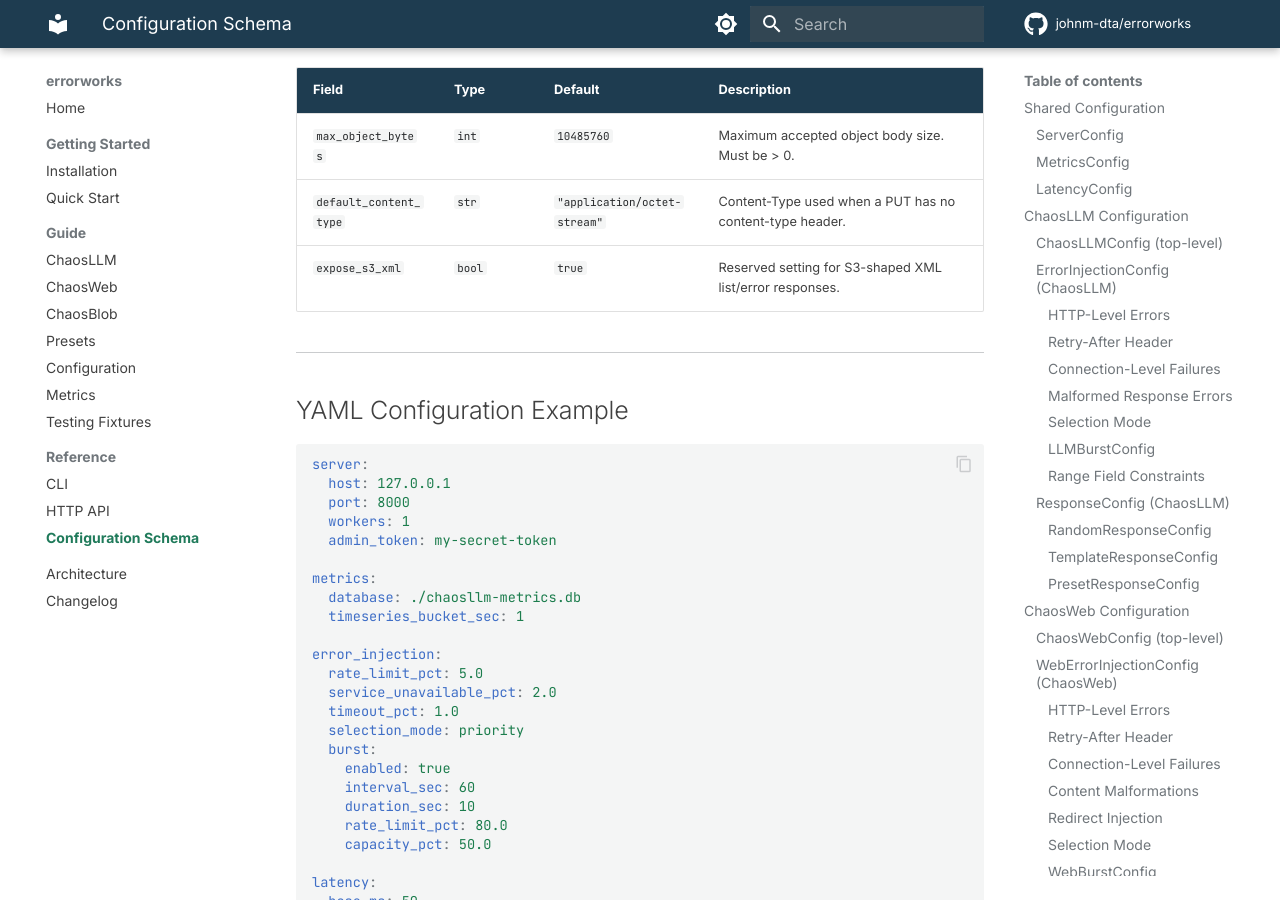
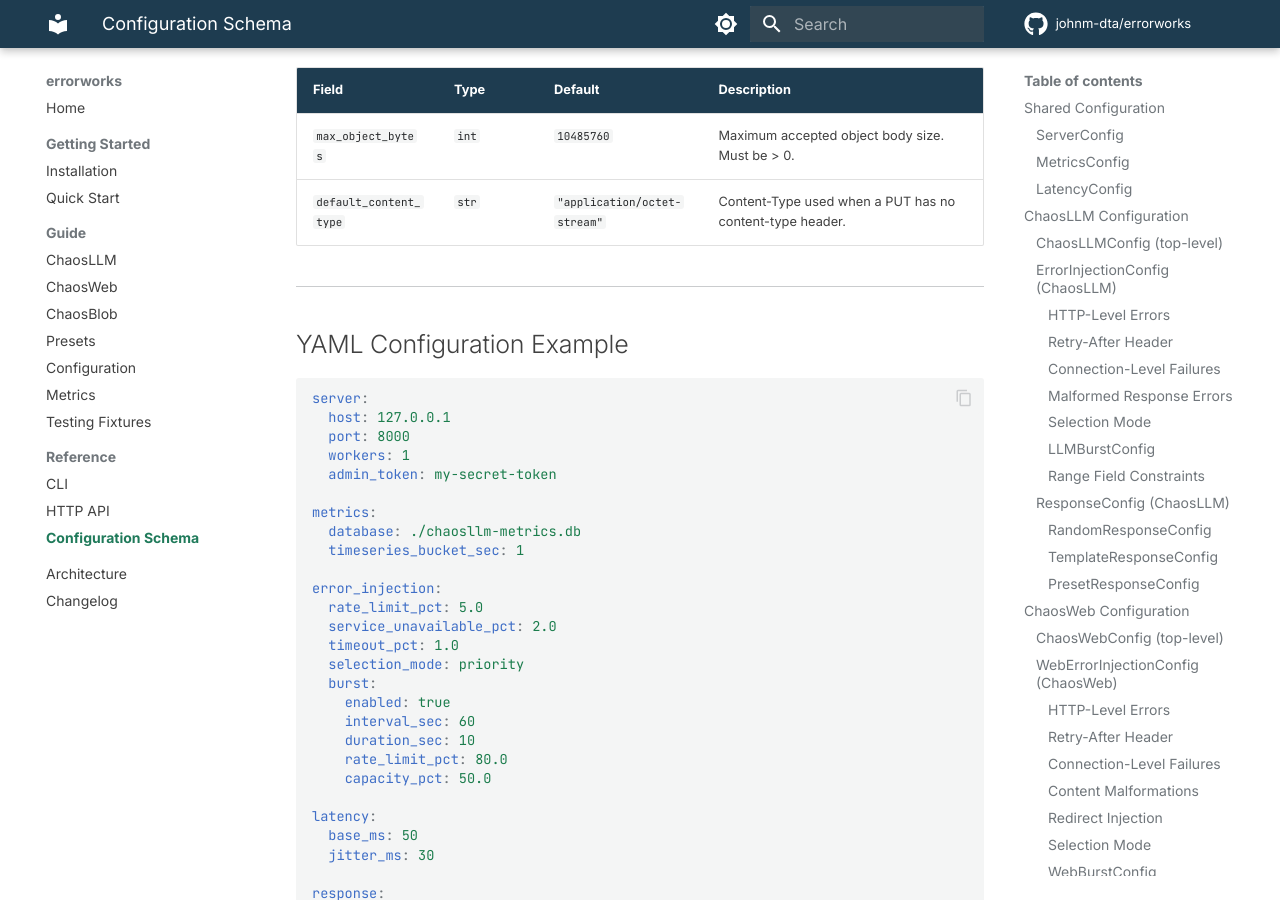
Before and after one commit to johnm-dta/errorworks, an MkDocs documentation site: the page built from docs/reference/config-schema.md, in a window 1280 px wide and 900 px high, scrolled down 14583 px. Built offline with MkDocs 1.6.1 and Material for MkDocs 9.7.7, drawn with Linux system fonts in a browser that asks for light colours; comment, search, counter and statistics services are not loaded.

Commit message:
fix(blob): drop expose_s3_xml dead config flag
The Pydantic field on BlobStorageConfig was never read anywhere in
src/errorworks/blob/; the server always emits S3-shaped XML. User-facing
docs correctly called it "Reserved setting" but the Pydantic field
description claimed it toggled behaviour, and every preset YAML tracked
the flag. Drop it everywhere.

Closes errorworks-9b9e0f43a7

```diff
--- a/docs/reference/config-schema.md
+++ b/docs/reference/config-schema.md
@@ -363,7 +363,6 @@ All percentage fields are floats in the range 0.0-100.0.
 |-------|------|---------|-------------|
 | `max_object_bytes` | `int` | `10485760` | Maximum accepted object body size. Must be > 0. |
 | `default_content_type` | `str` | `"application/octet-stream"` | Content-Type used when a PUT has no content-type header. |
-| `expose_s3_xml` | `bool` | `true` | Reserved setting for S3-shaped XML list/error responses. |
 
 ---
 
--- a/src/errorworks/blob/presets/gentle.yaml
+++ b/src/errorworks/blob/presets/gentle.yaml
@@ -13,7 +13,6 @@ metrics:
 storage:
   max_object_bytes: 10485760
   default_content_type: "application/octet-stream"
-  expose_s3_xml: true
 
 latency:
   base_ms: 100
--- a/src/errorworks/blob/presets/realistic.yaml
+++ b/src/errorworks/blob/presets/realistic.yaml
@@ -13,7 +13,6 @@ metrics:
 storage:
   max_object_bytes: 10485760
   default_content_type: "application/octet-stream"
-  expose_s3_xml: true
 
 latency:
   base_ms: 150
--- a/src/errorworks/blob/presets/silent.yaml
+++ b/src/errorworks/blob/presets/silent.yaml
@@ -13,7 +13,6 @@ metrics:
 storage:
   max_object_bytes: 10485760
   default_content_type: "application/octet-stream"
-  expose_s3_xml: true
 
 latency:
   base_ms: 50
--- a/src/errorworks/blob/presets/stress_extreme.yaml
+++ b/src/errorworks/blob/presets/stress_extreme.yaml
@@ -13,7 +13,6 @@ metrics:
 storage:
   max_object_bytes: 10485760
   default_content_type: "application/octet-stream"
-  expose_s3_xml: true
 
 latency:
   base_ms: 600
--- a/src/errorworks/blob/presets/stress_storage.yaml
+++ b/src/errorworks/blob/presets/stress_storage.yaml
@@ -13,7 +13,6 @@ metrics:
 storage:
   max_object_bytes: 10485760
   default_content_type: "application/octet-stream"
-  expose_s3_xml: true
 
 latency:
   base_ms: 250
```
Also changed, not shown: docs/guide/chaosblob.md (+0 -1 lines), docs/guide/configuration.md (+0 -1 lines), 1 other file.
